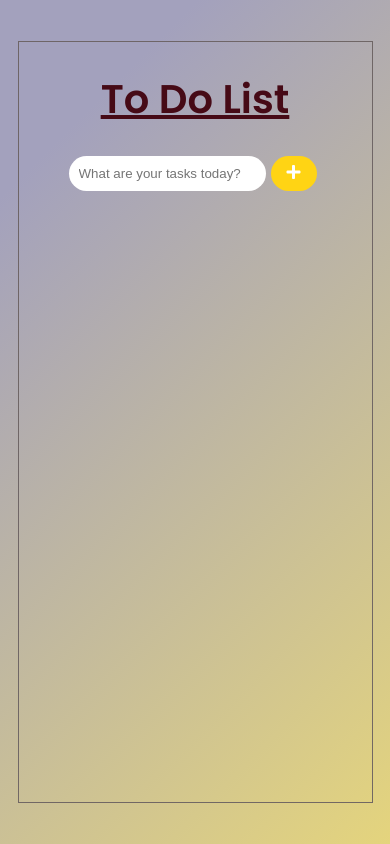
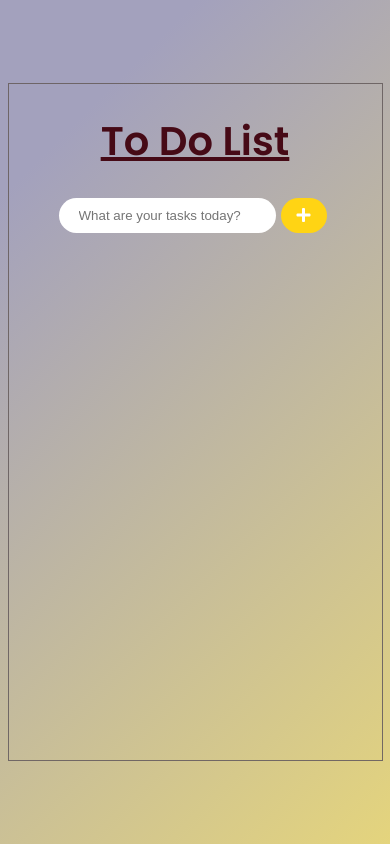
Before and after one commit to rajat-mehra05/todo-list, a React (Create React App) app: page / in a window 390 px wide. Built offline with nearby package versions, Linux system fonts and the light colour scheme.

Commit message:
updated media query and width of todo-form

```diff
--- a/src/App.css
+++ b/src/App.css
@@ -3,7 +3,7 @@
 .App {
   min-height: 100vh;
   display: flex;
-  flex-direction: column;
+  /* flex-direction: column; */
   justify-content: center;
   align-items: center;
   font-family: "Poppins", sans-serif;
@@ -11,30 +11,32 @@
 }
 
 .container {
-  height: 90vh;
+  height: 80vh;
   border: 1px solid rgba(107, 98, 98, 0.938);
   padding: 0 50px;
   display: flex;
-  flex-direction: column;
-  align-items: center;
+  flex-flow: column;
+  /* align-items: center; */
   font-size: 20px;
+  overflow: auto;
 }
 
 h1 {
   color: rgb(70, 10, 22);
   font-family: inherit;
   text-decoration: underline;
+  text-align: center;
 }
 
 .todo-form {
   display: flex;
   justify-content: space-around;
-  width: 400px;
+  width: 440px;
 }
 
 input {
   width: 80%;
-  padding: 10px;
+  padding: 10px 20px;
   border-radius: 30px;
   border: none;
 }
@@ -101,11 +103,12 @@ button {
 .list-item {
   border-radius: 50px;
   margin: 15px 0;
-  background-color: lightgray;
+  background-color: rgb(209, 209, 209);
   padding: 10px 20px;
   display: flex;
   width: 400px;
   align-items: center;
+  color: rgb(46, 4, 13);
 }
 
 .list-header {
@@ -113,6 +116,7 @@ button {
 }
 
 @media (max-width: 767px) {
+
 .container {
   width: max-content;
   margin: auto;
@@ -126,6 +130,7 @@ button {
 .list-container {
   width: max-content;
   margin: auto;
+
 }
 
 .list-item {
@@ -133,7 +138,7 @@ button {
   margin: 1rem 0;
 }
 
-.list-header {
-  flex: 1;
-};
+.edit {
+  margin-left: 1rem;
 }
+}
```
